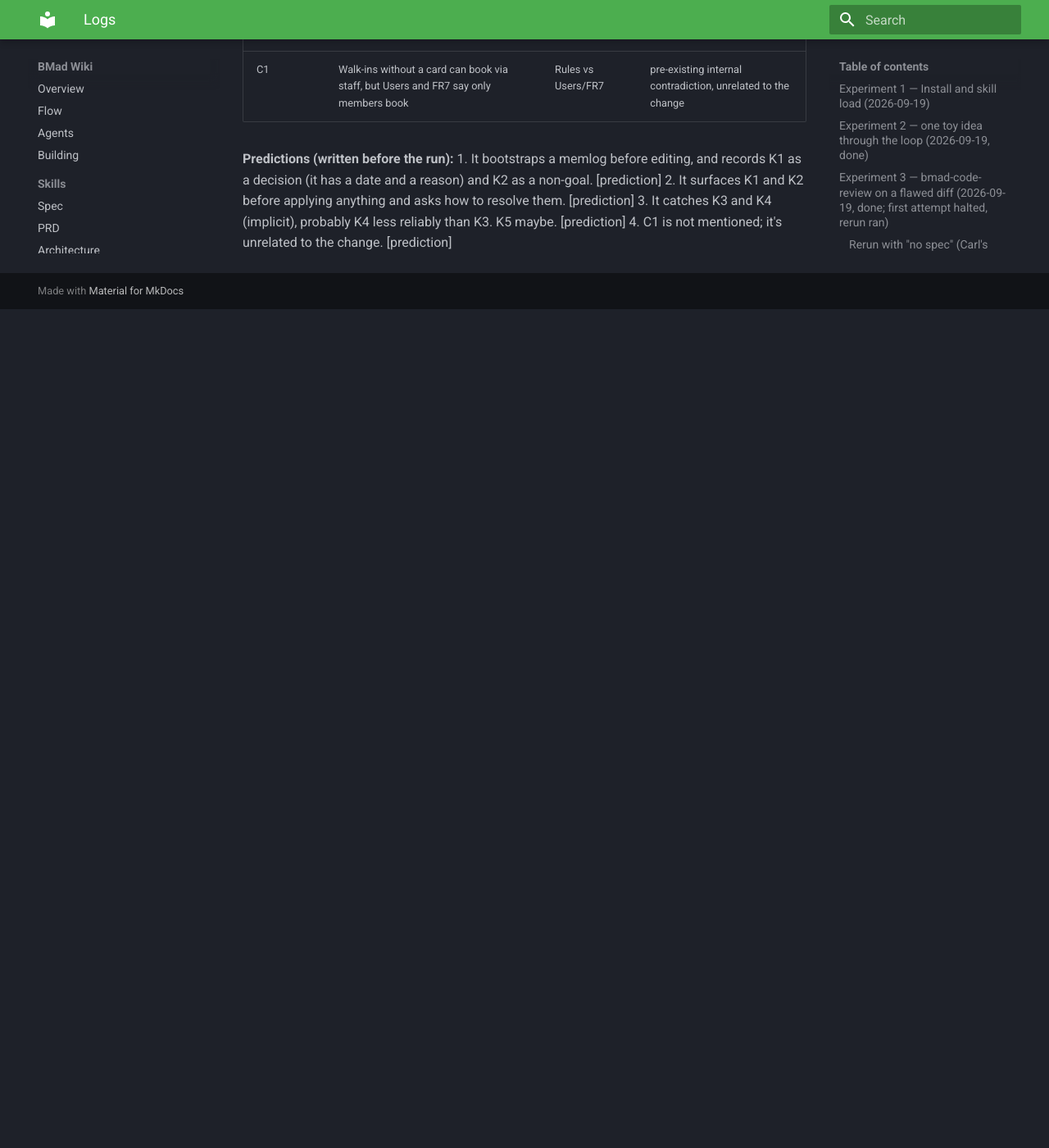
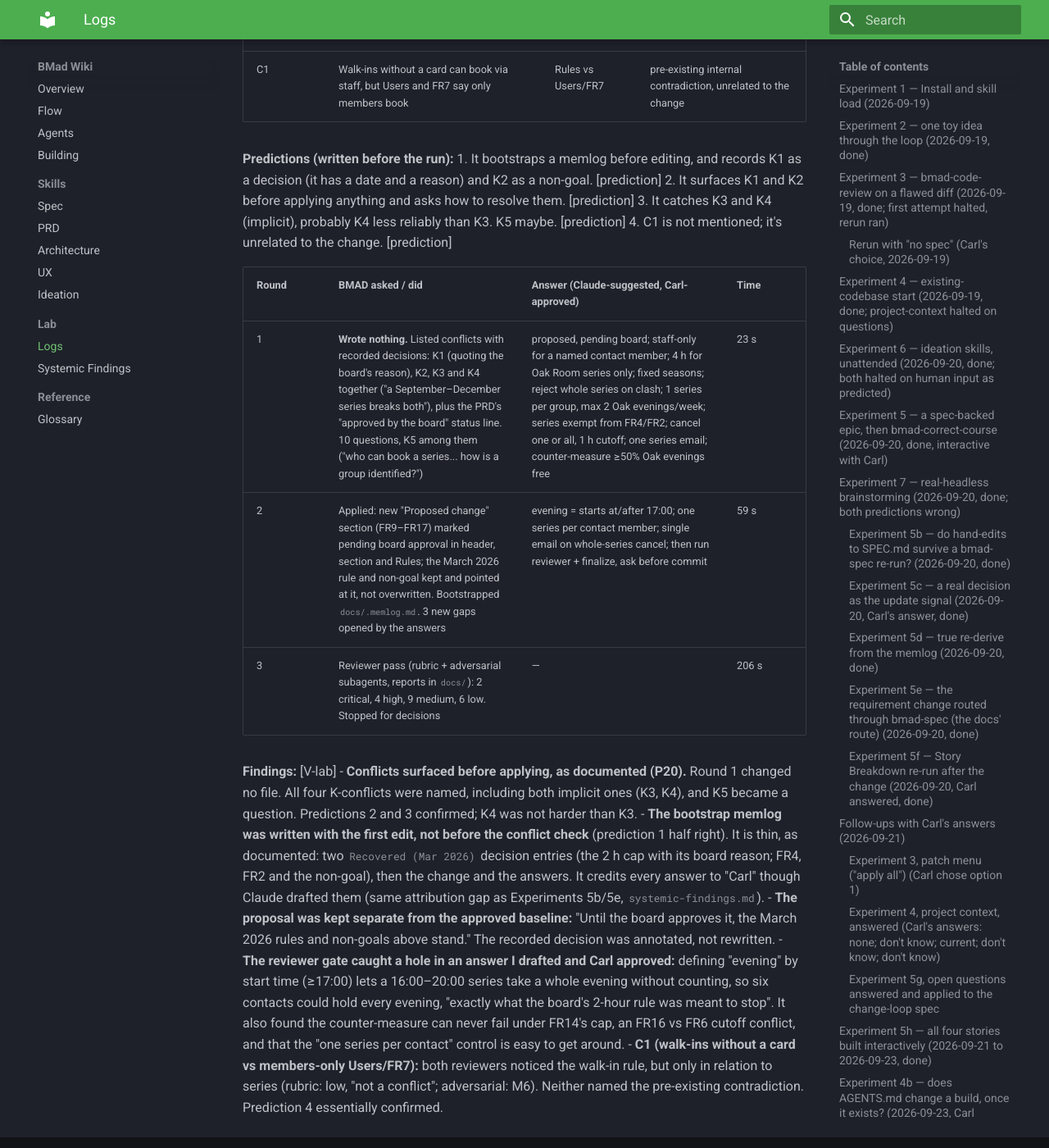
Before and after one commit to ctupper/woods-walks, an MkDocs documentation site: the page built from docs/bmad/lab-log.md, in a window 1280 px wide and 1400 px high, scrolled down 45049 px. Shown: the whole window at 82% size. Built offline with MkDocs 1.6.1 and Material for MkDocs 9.7.7, drawn with Linux system fonts in a browser that asks for light colours; before the commit the page ends 45426 px from its top, so only the background shows below that.

Commit message:
docs: auto-sync BMad wiki (lab-log.md)

```diff
--- a/docs/bmad/lab-log.md
+++ b/docs/bmad/lab-log.md
@@ -730,3 +730,16 @@
 2. It surfaces K1 and K2 before applying anything and asks how to resolve them. [prediction]
 3. It catches K3 and K4 (implicit), probably K4 less reliably than K3. K5 maybe. [prediction]
 4. C1 is not mentioned; it's unrelated to the change. [prediction]
+
+| Round | BMAD asked / did | Answer (Claude-suggested, Carl-approved) | Time |
+|---|---|---|---|
+| 1 | **Wrote nothing.** Listed conflicts with recorded decisions: K1 (quoting the board's reason), K2, K3 and K4 together ("a September–December series breaks both"), plus the PRD's "approved by the board" status line. 10 questions, K5 among them ("who can book a series... how is a group identified?") | proposed, pending board; staff-only for a named contact member; 4 h for Oak Room series only; fixed seasons; reject whole series on clash; 1 series per group, max 2 Oak evenings/week; series exempt from FR4/FR2; cancel one or all, 1 h cutoff; one series email; counter-measure ≥50% Oak evenings free | 23 s |
+| 2 | Applied: new "Proposed change" section (FR9–FR17) marked pending board approval in header, section and Rules; the March 2026 rule and non-goal kept and pointed at it, not overwritten. Bootstrapped `docs/.memlog.md`. 3 new gaps opened by the answers | evening = starts at/after 17:00; one series per contact member; single email on whole-series cancel; then run reviewer + finalize, ask before commit | 59 s |
+| 3 | Reviewer pass (rubric + adversarial subagents, reports in `docs/`): 2 critical, 4 high, 9 medium, 6 low. Stopped for decisions | — | 206 s |
+
+**Findings:** [V-lab]
+- **Conflicts surfaced before applying, as documented (P20).** Round 1 changed no file. All four K-conflicts were named, including both implicit ones (K3, K4), and K5 became a question. Predictions 2 and 3 confirmed; K4 was not harder than K3.
+- **The bootstrap memlog was written with the first edit, not before the conflict check** (prediction 1 half right). It is thin, as documented: two `Recovered (Mar 2026)` decision entries (the 2 h cap with its board reason; FR4, FR2 and the non-goal), then the change and the answers. It credits every answer to "Carl" though Claude drafted them (same attribution gap as Experiments 5b/5e, `systemic-findings.md`).
+- **The proposal was kept separate from the approved baseline:** "Until the board approves it, the March 2026 rules and non-goals above stand." The recorded decision was annotated, not rewritten.
+- **The reviewer gate caught a hole in an answer I drafted and Carl approved:** defining "evening" by start time (≥17:00) lets a 16:00–20:00 series take a whole evening without counting, so six contacts could hold every evening, "exactly what the board's 2-hour rule was meant to stop". It also found the counter-measure can never fail under FR14's cap, an FR16 vs FR6 cutoff conflict, and that the "one series per contact" control is easy to get around.
+- **C1 (walk-ins without a card vs members-only Users/FR7):** both reviewers noticed the walk-in rule, but only in relation to series (rubric: low, "not a conflict"; adversarial: M6). Neither named the pre-existing contradiction. Prediction 4 essentially confirmed.
```
